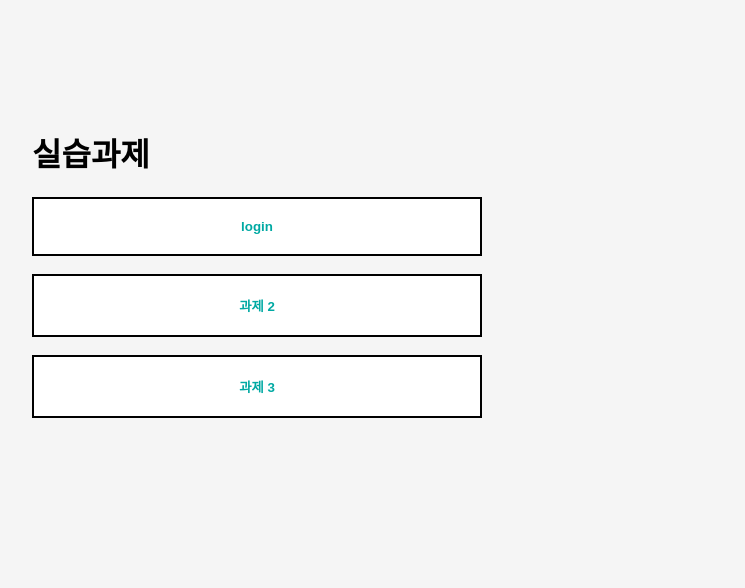
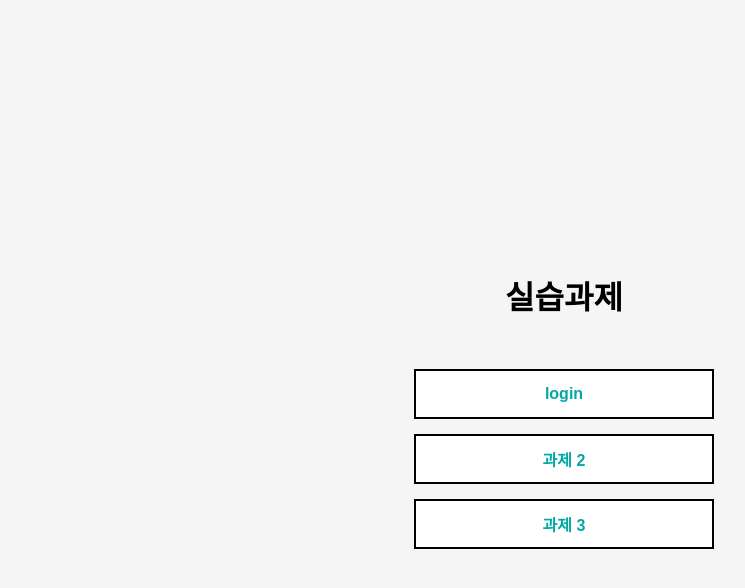
Before and after one commit to woodong-222/edu-security, a plain HTML site: page index.html in a window 1280 px wide. Shown: the whole page, without its empty margins (76-821 px from the left). Drawn offline with Linux system fonts and the light colour scheme.

```diff
--- a/index.css
+++ b/index.css
@@ -1,28 +1,51 @@
-body{
-    padding:100px;
+body {
+    height: 100vh;
+    margin: 0;
+    display: flex;
     align-items: center;
     justify-content: center;
     background-color: whitesmoke;
+    font-family: sans-serif;
 }
 
-.container{
+.container {
     text-align: center;
+    margin-bottom: 30px;
 }
 
-.button-style{
-    display:flex;
+.button-style {
+    display: flex;
     flex-direction: column;
-    width:450px;
+    align-items: center;
+    gap: 15px;
 }
 
-button{
-    padding:20px;
-    border:none;
+.button-style a {
+    text-decoration: none;
+    width: 300px;
+}
+
+button {
+    width: 100%;
+    height: 50px;
+    padding: 10px;
+    border: none;
     color: rgb(0, 169, 163);
     background-color: white;
     border: 2px solid black;
+    font-size: 16px;
+    font-weight: bold;
+    cursor: pointer;
+    transition: background-color 0.3s, color 0.3s;
 }
 
-button:hover{
+button:hover {
     background-color: black;
+    color: white;
 }
+
+.wrapper{
+    display: flex;
+    flex-direction: column;
+    align-items:center;
+}
--- a/index.html
+++ b/index.html
@@ -5,14 +5,22 @@
     <title>/</title>
     <link rel="stylesheet" href="index.css">
 </head>
-<body>
-    <div class ="container"></div>
-        <h1><strong>실습과제</strong></h1>
-
-    <div class ="button-style">
-        <button><strong>login</strong></button><br>
-        <button><strong>과제 2</strong></button><br>
-        <button><strong>과제 3</strong></button>
+    <body>
+    <div class="wrapper">
+        <div class ="container">
+            <h1><strong>실습과제</strong></h1>
+        </div>
+        <div class ="button-style">
+            <a href="login.html">
+                <button><strong>login</strong></button>
+            </a>
+            <a href="#">
+                <button><strong>과제 2</strong></button><br>
+            </a>
+            <a href="#">
+                <button><strong>과제 3</strong></button>
+            </a>
+        </div>
     </div>
 </body>
 </html>
```
Also changed, not shown: login.html (+8 -5 lines), login.js (added, +45 -0 lines), 1 other file.
